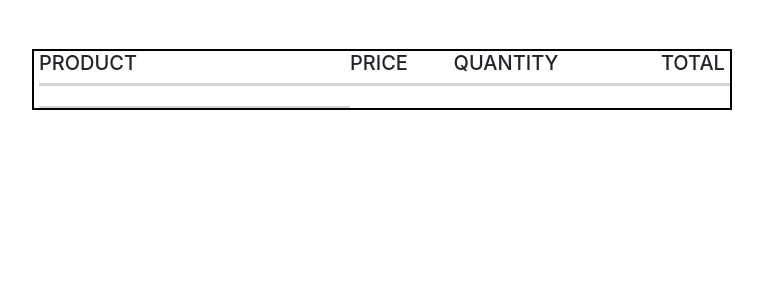
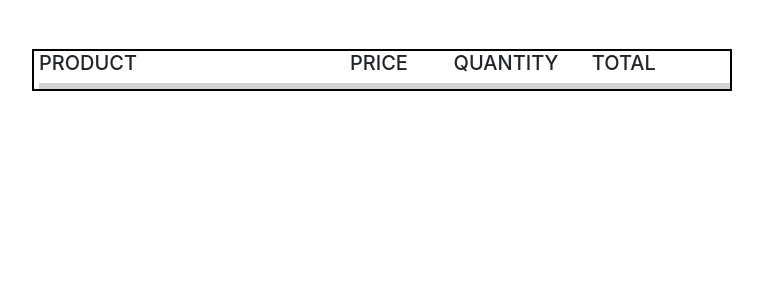
Before and after one commit to Stephen-Kamau/mycarsltd, a PHP site: page /cart.html in a window 1280 px wide. Shown: the part 56-356 px from the top of the page, without its empty margins (258-1021 px from the left). Run offline with PHP 8.4, Linux system fonts and the light colour scheme.

Commit message:
modified styling of the cart page

```diff
--- a/catalog.css
+++ b/catalog.css
@@ -62,6 +62,9 @@
 }
 .product-title{
     width: 45%;
+    display: flex;
+    align-items: center;
+
 }
 .price{
     width: 15%;
@@ -70,25 +73,25 @@
     /* border-bottom: 2px solid lightgrey; */
 }
 .quantity{
-    width: 30%;
+    width: 20%;
     display: flex;
     align-items: center;
     /* border-bottom: 2px solid lightgrey; */
 
 }
 .total{
-    width: 10%;
+    width: 20%;
     display: flex;
     align-items: center;
     /* border-bottom: 2px solid lightgrey; */
 }
 .products{
-    width: 45%;
-    /* display: flex; */
-    justify-content: space-around;
-    align-items: center;
-    padding: 10px 0;
-    border-bottom: 2px solid lightgrey;
+    width: 100%;
+    display: flex;
+    justify-content: flex-start;
+    border-bottom: 3px solid lightgrey;
+    margin:0 auto;
+    flex-wrap: wrap;
 }
 .products span{
     font-size: large;
@@ -96,13 +99,20 @@
 }
 .basketTotalContainer{
     display: flex;
-    justify-content: flex-end;
+    /* justify-content: flex-end; */
     width: 100%;
     padding: 10px 0;
 }
 .basketTotalTitle{
-    width: 30%;
+    width: 75%;
+    text-align: end;
+    padding-right: 10px;
+    font-weight: bold;
+    font-style: italic;
 }
 .basketTotal{
-    width: 10%;
+    width: 25%;
+    font-style: italic;
+    font-weight: bolder;
+    font-family: Cambria, Cochin, Georgia, Times, 'Times New Roman', serif;
 }
```
